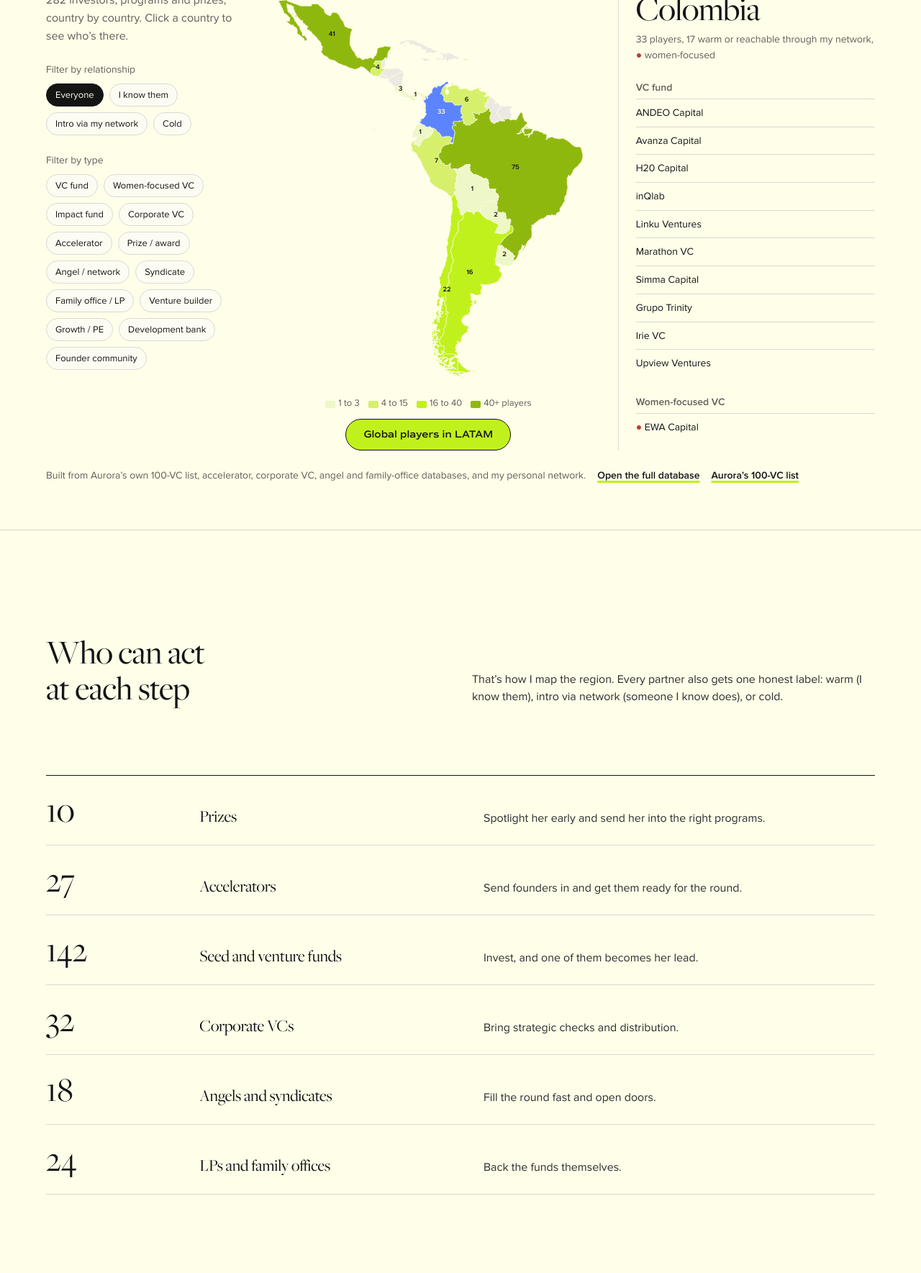
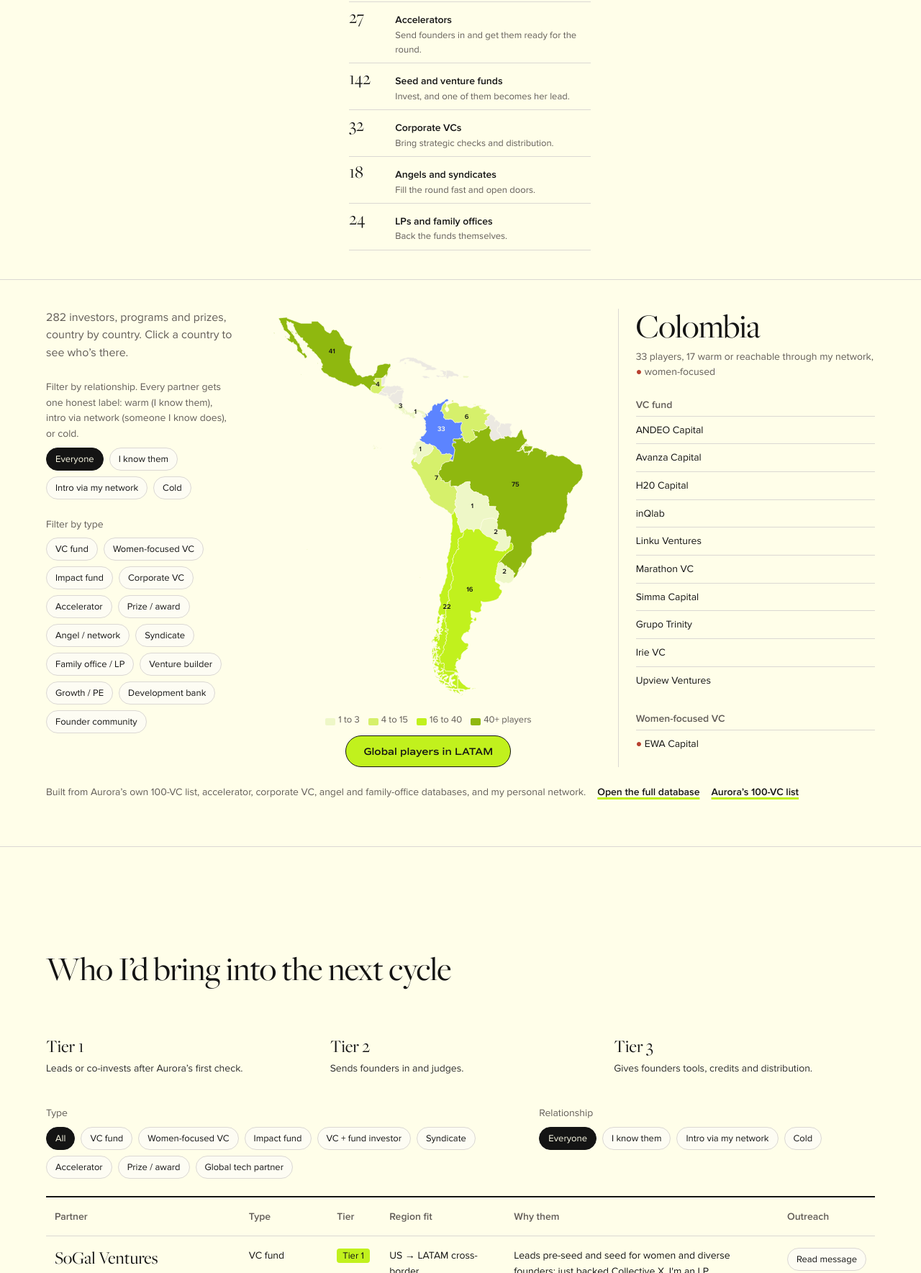
Before and after one commit to AngieCarrillo/aurora, a plain HTML site: page index.html in a window 1280 px wide. Shown: the part 560-2329 px from the top of the page at 72% size. Drawn offline with Linux system fonts and the light colour scheme.

Commit message:
Move 'Who can act at each step' into Connection
Co-Authored-By: Claude Opus 5.5 <noreply@anthropic.com>

```diff
--- a/index.html
+++ b/index.html
@@ -14,7 +14,6 @@
  <div class="container">
   <a class="wordmark" href="./">Angelica Carrillo</a>
   <nav class="nav-links" aria-label="Main">
-   <a class="hide-s" href="#steps-section">Each step</a>
    <a class="hide-s" href="#engage">Outreach plan</a>
    <a class="hide-s" href="#task-2">One founder</a>
    <a class="btn" href="why-hire-me/">Why hire me</a>
@@ -39,7 +38,7 @@
    </div>
   <ol class="jobs">
      <li><div><h3>Capital</h3><p>Setting her up for enduring success means she keeps ownership and control of her work. Every Aurora award is non-dilutive capital, and the right lead with fair first terms means she still owns enough of her company when the big rounds come.</p></div></li>
-     <li><div><h3>Connection</h3><p>A line of elite investors who already know her, so she finds her lead and can close a round the day she decides to.</p></div></li>
+     <li><div><h3>Connection</h3><p>A line of elite investors who already know her, so she finds her lead and can close a round the day she decides to.</p><h4 class="act-head">Who can act at each step</h4><ol class="act"><li><b>10</b><span>Prizes</span><small>Spotlight her early and send her into the right programs.</small></li><li><b>27</b><span>Accelerators</span><small>Send founders in and get them ready for the round.</small></li><li><b>142</b><span>Seed and venture funds</span><small>Invest, and one of them becomes her lead.</small></li><li><b>32</b><span>Corporate VCs</span><small>Bring strategic checks and distribution.</small></li><li><b>18</b><span>Angels and syndicates</span><small>Fill the round fast and open doors.</small></li><li><b>24</b><span>LPs and family offices</span><small>Back the funds themselves.</small></li></ol></div></li>
      <li><div><h3>Community</h3><p>Alumnae, judges and partners who stay in her corner, so the founders who win today become the angels who back the next ones.</p></div></li>
     </ol>
  </div>
@@ -47,7 +46,7 @@
   <div class="filters-col">
    <p id="totalLine" class="total-line">__TOTAL__ investors, programs and prizes, country by country. Click a country to see who’s there.</p>
    <div>
-    <p class="filter-label">Filter by relationship</p>
+    <p class="filter-label">Filter by relationship. Every partner gets one honest label: warm (I know them), intro via network (someone I know does), or cold.</p>
     <div class="chips" id="relChips" role="group" aria-label="Filter by relationship"></div>
    </div>
    <div>
@@ -71,22 +70,6 @@
  </div>
 </section>
 
-<section id="steps-section" class="section">
- <div class="container">
-  <div class="steps-intro" style="margin-top:0">
-   <h2>Who can act at each step</h2>
-   <p>That’s how I map the region. Every partner also gets one honest label: warm (I know them), intro via network (someone I know does), or cold.</p>
-  </div>
-  <ol class="steps-map">
-   <li><span class="n">10</span><h3>Prizes</h3><p>Spotlight her early and send her into the right programs.</p></li>
-   <li><span class="n">27</span><h3>Accelerators</h3><p>Send founders in and get them ready for the round.</p></li>
-   <li><span class="n">142</span><h3>Seed and venture funds</h3><p>Invest, and one of them becomes her lead.</p></li>
-   <li><span class="n">32</span><h3>Corporate VCs</h3><p>Bring strategic checks and distribution.</p></li>
-   <li><span class="n">18</span><h3>Angels and syndicates</h3><p>Fill the round fast and open doors.</p></li>
-   <li><span class="n">24</span><h3>LPs and family offices</h3><p>Back the funds themselves.</p></li>
-  </ol>
- </div>
-</section>
 
 
 <section class="section">
--- a/site.css
+++ b/site.css
@@ -268,3 +268,12 @@ td.name { font-family: var(--font-display); font-size: var(--text-xl); font-weig
 svg.map path.sel { fill: var(--color-aurora-blue) !important; }
 svg.map text.on-sel { fill: var(--color-on-ink); }
 .btn { font-family: var(--font-outlier); font-weight: 600; letter-spacing: 0; }
+.act-head { margin: var(--space-lg) 0 var(--space-xs); font-size: var(--text-sm); font-weight: 700; color: var(--color-ink); }
+.act { list-style: none; margin: 0; padding: 0; border-top: var(--rule-hair) solid var(--color-ink); }
+.act li { display: grid; grid-template-columns: 3.25rem minmax(0, 1fr); column-gap: var(--space-sm); padding-block: var(--space-xs); border-bottom: var(--rule-hair) solid var(--color-rule); align-items: baseline; }
+.act b { grid-row: span 2; font-family: var(--font-display); font-weight: 400; font-size: var(--text-xl); line-height: 1; font-variant-numeric: var(--nums-display); }
+.act span { font-weight: 600; font-size: var(--text-sm); color: var(--color-ink); }
+.act small { font-size: var(--text-xs); color: var(--color-muted); }
+.hero-top > .jobs .act li { counter-increment: none; display: grid; grid-template-columns: 3.25rem minmax(0, 1fr); column-gap: var(--space-sm); gap: 0 var(--space-sm); padding: var(--space-xs) 0; border-top: 0; border-bottom: var(--rule-hair) solid var(--color-rule); }
+.hero-top > .jobs .act li::before { content: none; }
+.hero-top > .jobs .act small { font-size: var(--text-xs); color: var(--color-muted); }
```
